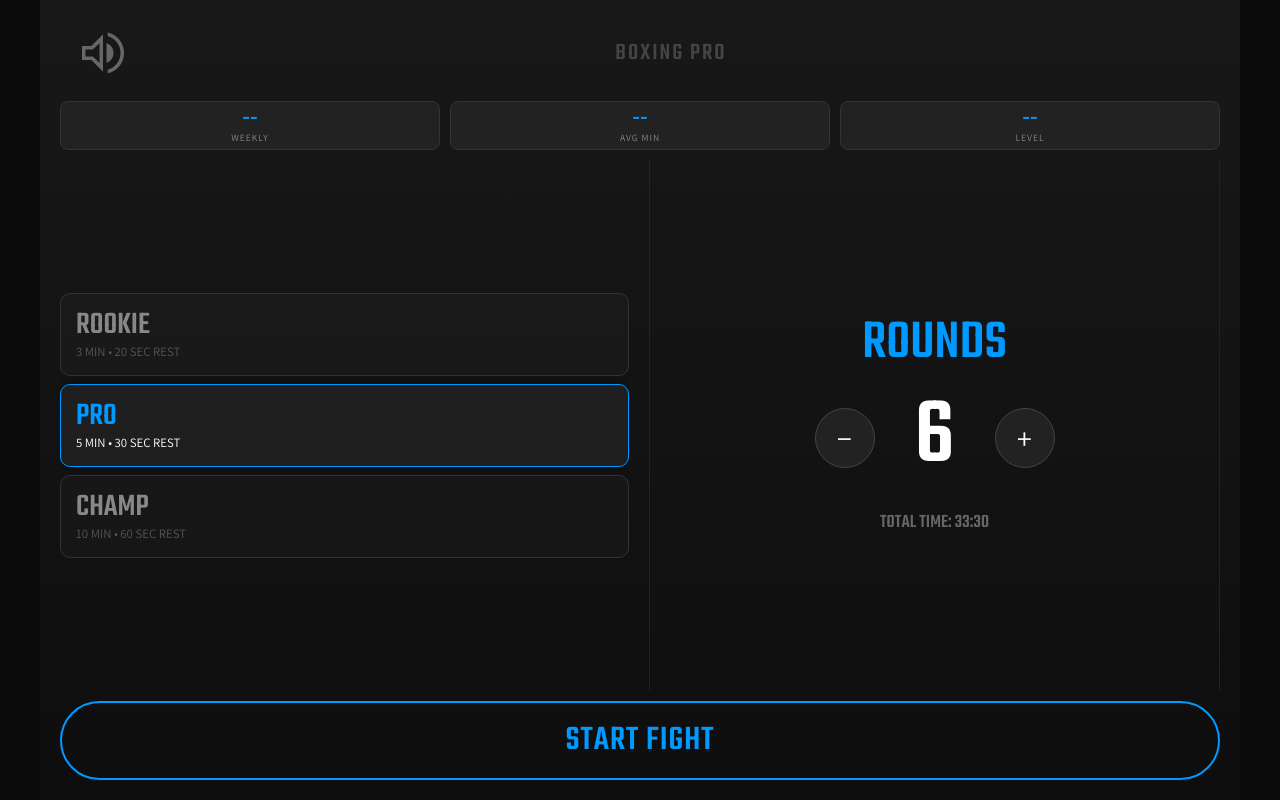
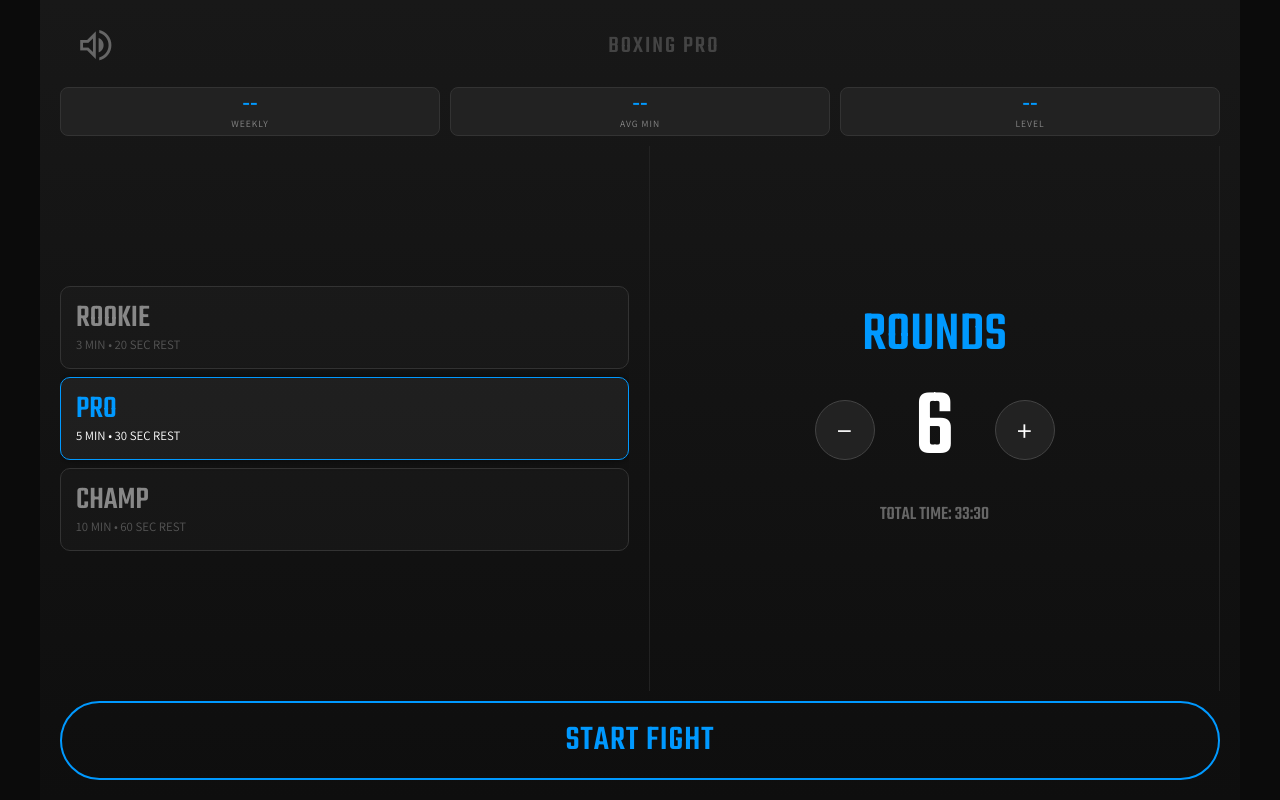
Before and after one commit to evenrom/boxing-app, a plain HTML site: page index.html in a window 1280 px wide. Drawn offline with nearby package versions, Linux system fonts and the light colour scheme; no server answers.

Commit message:
Update style.css

```diff
--- a/style.css
+++ b/style.css
@@ -24,10 +24,10 @@ body { margin: 0; background: var(--bg); color: var(--text); font-family: 'Assis
 .app-header { display: flex; justify-content: space-between; align-items: center; padding-bottom: 5px; flex-shrink: 0; }
 .logo-text { font-family: 'Teko'; font-size: 1.5rem; letter-spacing: 2px; color: #444; }
 
-/* FIX: Huge Mute Icon */
+/* FIX: Mute Icon - Adjusted Size */
 .icon-btn { background: none; border: none; color: #666; cursor: pointer; padding: 15px; display: flex; align-items: center; justify-content: center; }
 .icon-btn .material-symbols-outlined {
-    font-size: 3.5rem !important; /* הוגדל משמעותית */
+    font-size: 2.6rem !important; /* הוקטן ב-25% (מ-3.5 ל-2.6) */
     transition: color 0.2s;
 }
 .icon-btn:active { color: var(--active-color); transform: scale(0.95); }
```
